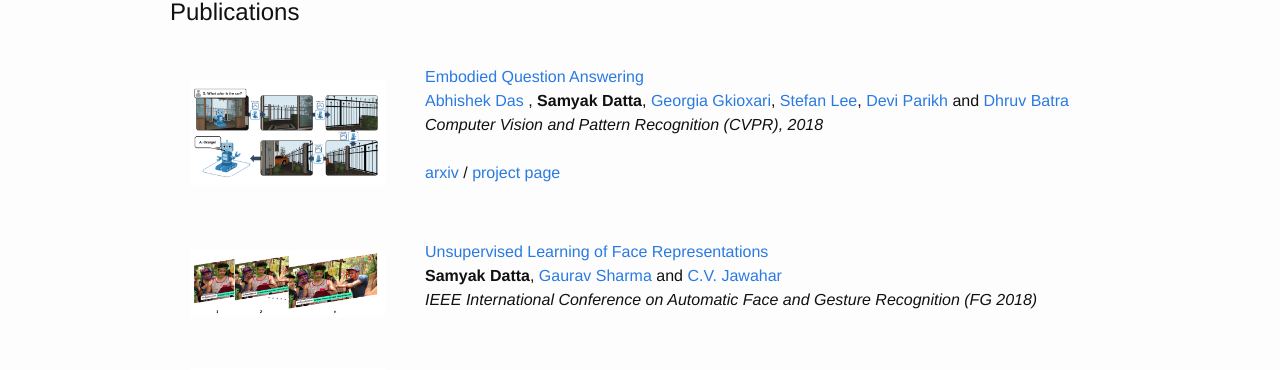
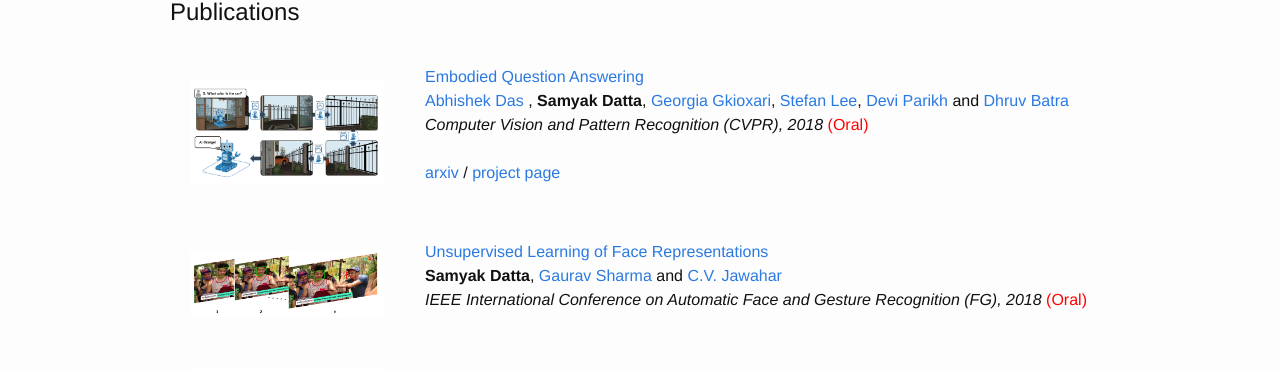
Before and after one commit to VirajBagal/VirajBagal.github.io, a Jekyll site: the page built from index.md, in a window 1280 px wide. Shown: the part 840-1210 px from the top of the page. Built offline with Jekyll 4.4.1, drawn with Linux system fonts in a browser that asks for light colours.

Commit message:
Adds oral info for CVPR+FG. Adds arxiv link to FG

```diff
--- a/index.md
+++ b/index.md
@@ -58,7 +58,7 @@ IEEE International Conference on Automatic Face and Gesture Recognition (FG 2018
 					<a href="https://www.cc.gatech.edu/~slee3191/">Stefan Lee</a>,
 					<a href="https://www.cc.gatech.edu/~parikh/">Devi Parikh</a> and
 					<a href="https://www.cc.gatech.edu/~dbatra/">Dhruv Batra</a><br>
-					<em>Computer Vision and Pattern Recognition (CVPR), 2018</em>
+					<em>Computer Vision and Pattern Recognition (CVPR), 2018 </em><span style="color:red;">(Oral)</span>
 					<br><br>
 
 					<a href="https://arxiv.org/abs/1711.11543">arxiv</a> / <a href="https://embodiedqa.org">project page</a>
@@ -92,9 +92,11 @@ IEEE International Conference on Automatic Face and Gesture Recognition (FG 2018
 			<td width="25%"><img src="/image/unsup-faces-overview.png" alt="Unsupervised Faces" width="250" style="border-style: none"></td>
 			<td width="75%" valign="top">
 				<p>
-					<a>Unsupervised Learning of Face Representations</a> <br>
+					<a href="https://arxiv.org/pdf/1803.01260.pdf">Unsupervised Learning of Face Representations</a> <br>
 				<strong>Samyak Datta</strong>, <a href="http://www.grvsharma.com">Gaurav Sharma</a> and <a href="https://www.iiit.ac.in/~jawahar/">C.V. Jawahar</a><br>
-				<em>IEEE International Conference on Automatic Face and Gesture Recognition (FG 2018)</em> <br>
+				<em>IEEE International Conference on Automatic Face and Gesture Recognition (FG), 2018</em>
+				<span style="color:red;">(Oral)</span>
+				<br>
 				</p>
 			</td>
 
```
